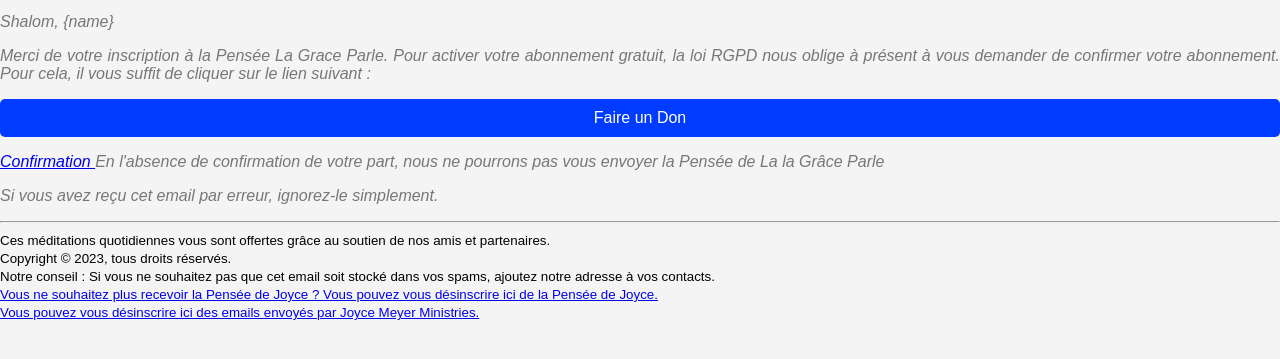
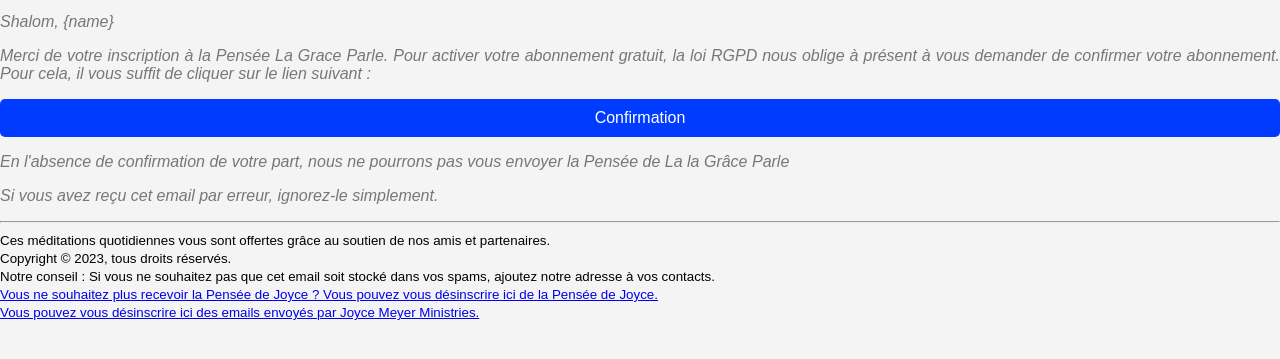
Before and after one commit to Abdias1998/fondation-backend, a website: page template/confirmation.html in a window 1280 px wide. Shown: the part 61-420 px from the top of the page. Drawn offline with Linux system fonts and the light colour scheme.

Commit message:
Commit for wednesday

```diff
--- a/template/confirmation.html
+++ b/template/confirmation.html
@@ -55,12 +55,9 @@
         cliquer sur le lien suivant :
       </p>
       <section class="donation">
-        <a href="https://capable-creponne-29ce5a.netlify.app/donate"
-          >Faire un Don</a
-        >
+        <a href="{confirm_link}">Confirmation </a>
       </section>
       <p>
-        <a href="{confirm_link}">Confirmation </a>
         En l'absence de confirmation de votre part, nous ne pourrons pas vous
         envoyer la Pensée de La la Grâce Parle
       </p>
```
